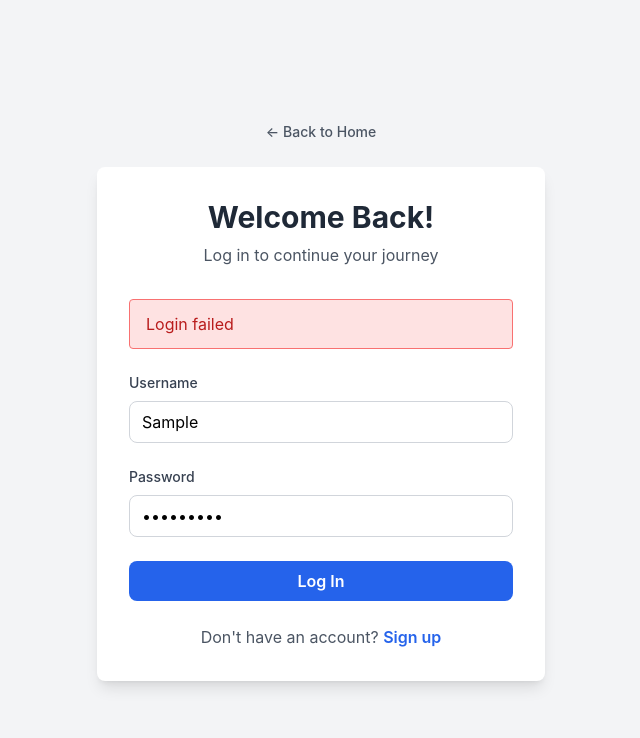
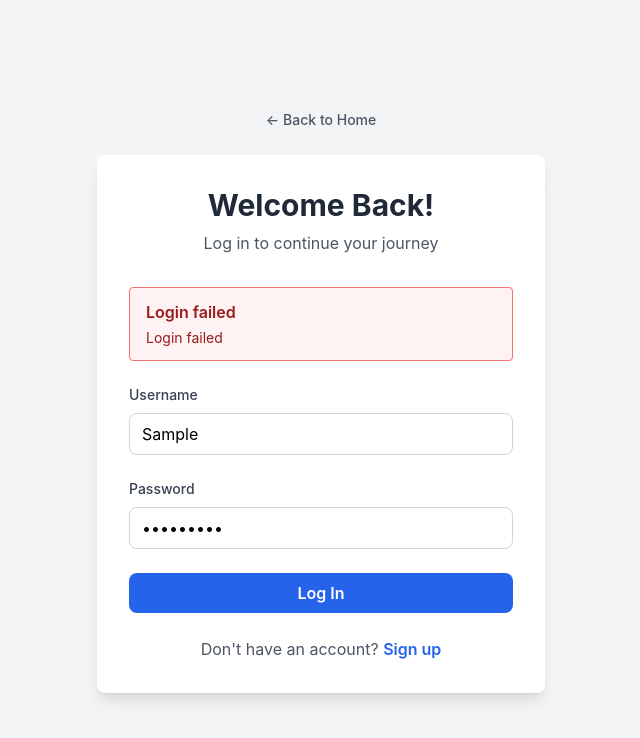
Before and after one commit to mecebeci/flagwars, a React (Vite) app in the folder frontend/: page /login in a window 1280 px wide. Both pictures are taken after typing "Sample", "Sample123" into the empty fields and a click on the button "Log In". Shown: the top 738 px of the page, without its empty margins (319-959 px from the left). Built offline with nearby package versions, Linux system fonts and the light colour scheme; no server answers.

Commit message:
prevent premature redirect on login failure

```diff
--- a/frontend/src/pages/LoginPage.jsx
+++ b/frontend/src/pages/LoginPage.jsx
@@ -15,12 +15,12 @@ const LoginPage = () => {
   const [loading, setLoading] = useState(false);
   const [isSuccess, setIsSuccess] = useState(false);
 
-  // Redirect logged-in users (but NOT after success)
+  // Redirect logged-in users ONLY on mount (not after failed login)
   useEffect(() => {
-    if (isAuthenticated && !isSuccess) {
+    if (isAuthenticated) {
       navigate('/');
     }
-  }, [isAuthenticated, isSuccess, navigate]);
+  }, []); // Empty dependency array - only run once on mount
 
   // Redirect after success (1 second)
   useEffect(() => {
@@ -91,8 +91,9 @@ const LoginPage = () => {
           <form onSubmit={handleSubmit} className="space-y-6">
             {/* Error Message */}
             {error && (
-              <div className="bg-red-100 border border-red-400 text-red-700 px-4 py-3 rounded">
-                {error}
+              <div className="bg-red-50 border border-red-400 text-red-800 px-4 py-3 rounded">
+                <p className="font-semibold">Login failed</p>
+                <p className="text-sm mt-1">{error}</p>
               </div>
             )}
 
```
